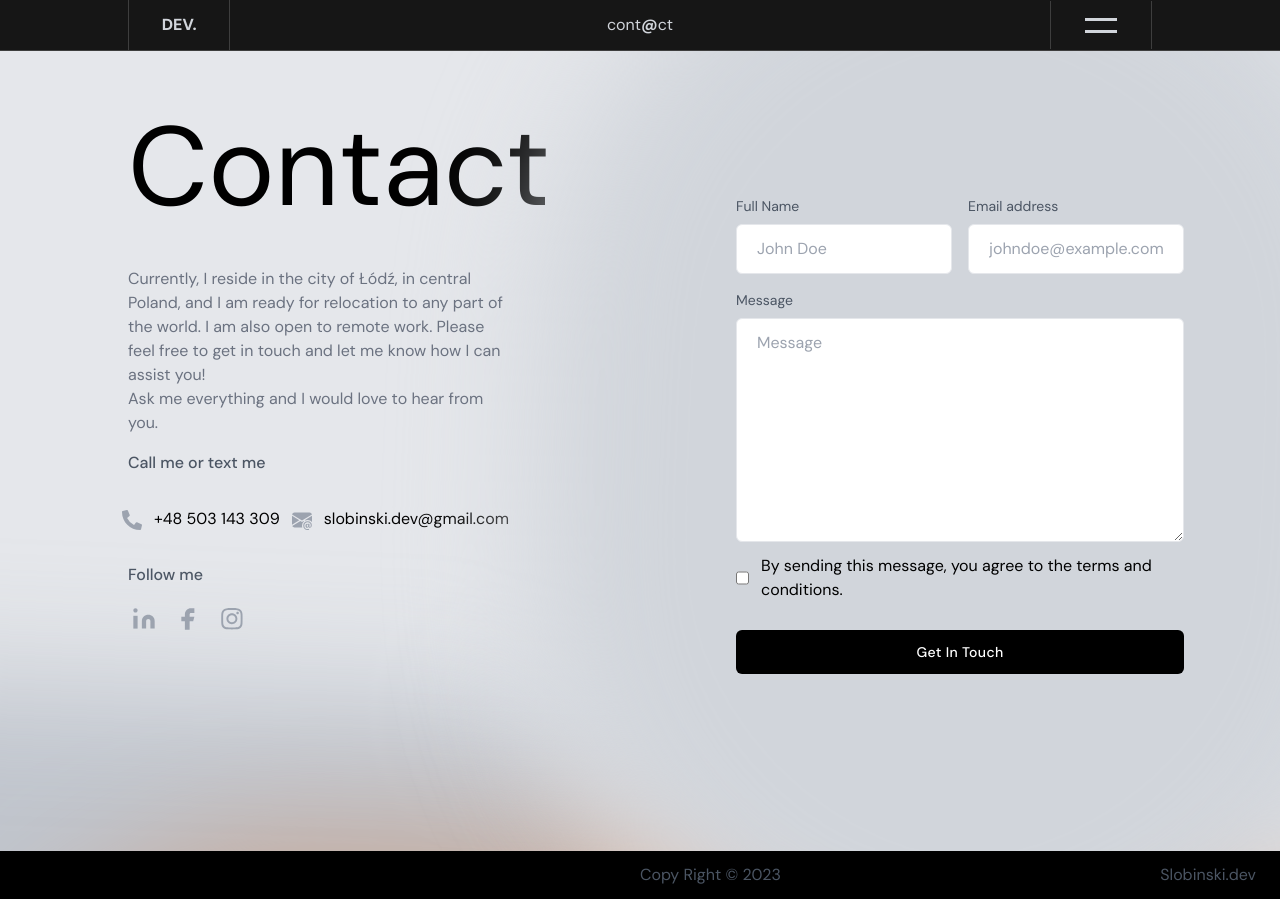
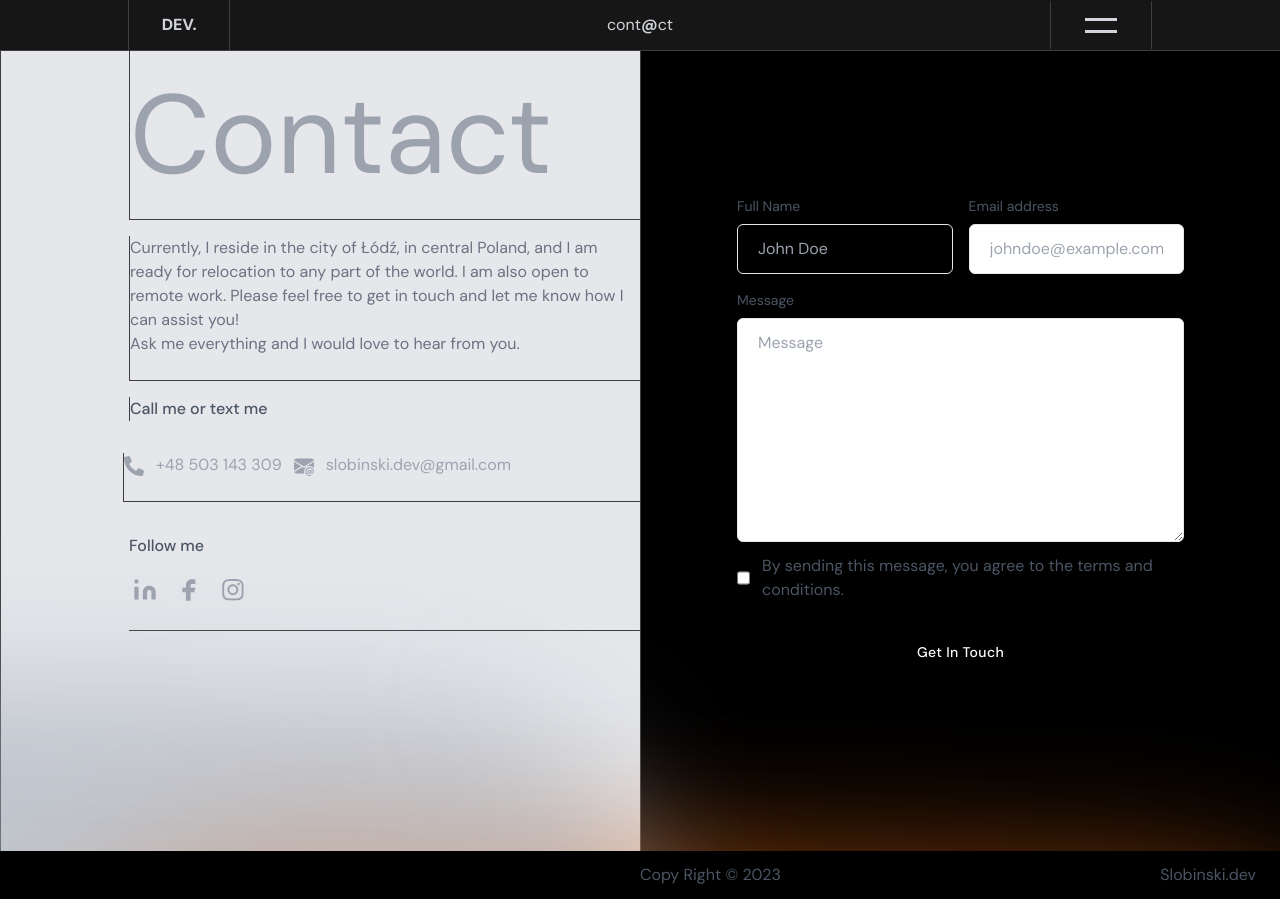
Before and after one commit to Capoverde/my-site-portfolio, a Next.js app: page /ContactPage in a window 1280 px wide. Built offline with nearby package versions, Linux system fonts and the light colour scheme.

Commit message:
styling contactPage

```diff
--- a/app/ContactPage/page.jsx
+++ b/app/ContactPage/page.jsx
@@ -28,7 +28,8 @@ const Contact = () => {
                                        left-[-5%]
                                        blur-3xl
                                        z-1`}></div>
-        <div className={`${styles.blob2} absolute md:bg-gray-300
+        <div className={`${styles.blob2} absolute
+        //md:bg-[#121212]
                                        w-[70rem] h-[55rem]
                                        bg-opacity-50
                                        rounded-full
@@ -38,17 +39,23 @@ const Contact = () => {
                                        z-1`}></div>
         <div className="blob2 absolute"></div>
         <div className="flex flex-col
-        //justify-center
-         w-full
-                        p-8 lg:px-12 xl:px-32 lg:w-1/2
-                      lg:bg-gray-200 lg:dark:bg-gray-800 ">
-          <h1 className="title md:text-[7rem] text-[4rem]">Contact</h1>
-          <p className="mt-4 text-gray-500 dark:text-gray-400 z-10">
+                        xl:pl-[10%] xl:w-1/2
+                       lg:dark:bg-black
+                        border-l border-[#3e3e3e]
+                       ">
+          <h1 className="title md:text-[7rem] text-[4rem] text-gray-400
+                         border-b border-l border-[#3e3e3e] w-full
+          ">Contact</h1>
+          <p className="mt-4 text-gray-500 dark:text-gray-400 z-10
+                         border-b border-l  border-[#3e3e3e] xl:pb-6
+          ">
           Currently, I reside in the city of Łódź, in central Poland, and I am ready for relocation to any part of the world. I am also open to remote work. Please feel free to get in touch and let me know how I can assist you!<br/>
           Ask me everything and I would love to hear from you.
           </p>
-            <h3 className="my-4 font-medium text-gray-600 dark:text-gray-300">Call me or text me</h3>
-          <div className="flex mt-4 -mx-1.5 flex-col md:flex-row">
+            <h3 className="border-l border-[#3e3e3e] my-4 font-medium text-gray-600 dark:text-gray-300">Call me or text me</h3>
+          <div className="text-gray-400 flex mt-4 -mx-1.5 flex-col md:flex-row
+                           border-b border-l border-[#3e3e3e] xl:pb-6
+          ">
             <Link href="#">
             <FaPhoneAlt className="inline-block text-xl mr-3 text-gray-400 transition-colors duration-300 transform hover:text-gray-500" />
             +48 503 143 309
@@ -62,7 +69,7 @@ const Contact = () => {
             slobinski.dev@gmail.com
             </Link>
           </div>
-          <div className="mt-6 md:mt-8">
+          <div className="mt-6 md:mt-8 border-b border-[#3e3e3e] xl:pb-6">
             <h3 className="font-medium text-gray-600 dark:text-gray-300 ">
               Follow me
             </h3>
@@ -133,9 +140,10 @@ const Contact = () => {
           </div>
         </div>
 
-        <div className="w-full p-8 pt-0 lg:w-1/2 lg:px-12 xl:px-24
-                        flex flex-col justify-center
-                      bg-gray-200
+        <div className="w-full p-8 pt-0 lg:w-1/2 xl:w-1/2 lg:px-12 xl:px-24
+                        flex flex-col justify-center grow
+                        border-l border-[#3e3e3e]
+                      bg-black
                         ">
           <form className="z-30">
             <div className="-mx-2 md:items-center md:flex">
@@ -149,10 +157,11 @@ const Contact = () => {
                   placeholder="John Doe"
                   className="block w-full px-5 py-3 mt-2
                            text-gray-700 placeholder-gray-400
-                           bg-white border border-gray-200 rounded-md
-                           dark:placeholder-gray-600 dark:bg-gray-900
+                           bg-black border border-gray-200 rounded-md
+                           dark:placeholder-gray-600 dark:bg-black
                            dark:text-gray-300 dark:border-gray-700
-                           focus:border-gray-700 dark:focus:border-gary-700 focus:ring-gray-700
+                           focus:border-gray-700 dark:focus:border-gary-700
+                           focus:ring-gray-700
                            focus:outline-none focus:ring focus:ring-opacity-40"
                 />
               </div>
@@ -168,7 +177,7 @@ const Contact = () => {
                   className="block w-full px-5 py-3 mt-2
                    text-gray-700 placeholder-gray-400
                    bg-white border border-gray-200 rounded-md
-                   dark:placeholder-gray-600 dark:bg-gray-900
+                   dark:placeholder-gray-600 dark:bg-black
                    dark:text-gray-300 dark:border-gray-700
                    focus:border-gray-400 dark:focus:border-gray-400
                    focus:ring-gray-400 focus:outline-none focus:ring focus:ring-opacity-40"
@@ -185,7 +194,7 @@ const Contact = () => {
                 className="block w-full h-32 px-5 py-3 mt-2
                          text-gray-700 placeholder-gray-400
                          bg-white border border-gray-200 rounded-md md:h-56
-                         dark:placeholder-gray-600 dark:bg-gray-900
+                         dark:placeholder-gray-600 dark:bg-black
                          dark:text-gray-300 dark:border-gray-700
                          focus:border-gray-400 dark:focus:border-gray-400
                          focus:ring-gray-400 focus:outline-none focus:ring
@@ -195,7 +204,7 @@ const Contact = () => {
             </div>
             <div className="flex w-full py-3">
               <input type="checkbox" />
-              <p className="text inline-block ml-3">By sending this message, you agree to the terms and conditions.</p>
+              <p className="text inline-block ml-3 text-gray-600">By sending this message, you agree to the terms and conditions.</p>
             </div>
             <button className="w-full px-6 py-3 mt-4
                                text-sm font-medium tracking-wide text-white capitalize
--- a/app/page.js
+++ b/app/page.js
@@ -29,7 +29,7 @@ export default function Home() {
                      min-w-screen min-h-screen
                      relative overflow-hidden
                      px-[10%] bg-transparent
-                     bg-black
+                     bg-gray-600
       `}
       >
           <div
@@ -55,14 +55,16 @@ export default function Home() {
           ></div>
           <div
             className={`${styles.bgShape2}
-                             bg-red-600 opacity-70
+                            //bg-orange-600
+                             opacity-70
                              rounded-full relative
                              w-[600px] h-[1200px]
                 `}
           ></div>
           <div
             className={`${styles.bgShape3}
-                        bg-blue-100 opacity-50
+                        bg-red-600
+                         opacity-50
                         top-[-90%] left-[-10%]
                         rounded-full realtive
                         w-[600px] h-[600px]
@@ -71,7 +73,6 @@ export default function Home() {
         </div>
         <section
           className={`${styles.HomePage__section}
-                    //flex
                      h-full w-full z-50
                      border-l border-r border-[#3e3e3e]
         `}
@@ -143,7 +144,7 @@ export default function Home() {
               height={0}
               sizes="100%"
               style={{ width: "100%", height: "100vh", objectFit: "cover"}}
-              className={styles.profileImage}
+              className={`${styles.profileImage} `}
             />
           </m.div>
         </section>
```
